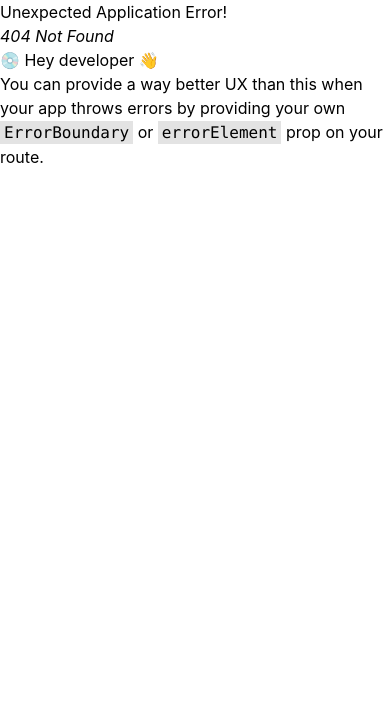
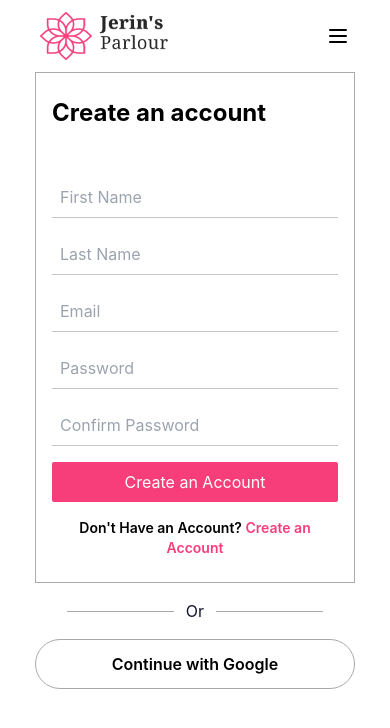
Before and after one commit to JubayerP/jerins-parlour, a React (Create React App) app in the folder jerins-parlour-client/: page /login in a window 390 px wide. Before the commit this address had no page. Shown: the top 728 px of the page. Built offline with nearby package versions, Linux system fonts and the light colour scheme.

Commit message:
signup form added responsive

```diff
--- /dev/null
+++ b/jerins-parlour-client/src/Pages/Login/Login.js
@@ -0,0 +1,37 @@
+import React from 'react';
+import { Link } from 'react-router-dom';
+import Button from '../../components/Button';
+
+const Login = () => {
+    return (
+        <>
+            <div className='border border-[#ababab] lg:max-w-md md:max-w-md sm:max-w-sm max-w-xs lg:mx-auto lg:px-12 md:px-10 sm:px-10 px-4 py-6 md:mx-auto sm:mx-auto mx-auto'>
+                <h3 className="text-2xl font-bold text-black mb-12">Create an account</h3>
+
+                <form className=''>
+                    <div className=''>
+                        <input type="text" placeholder='First Name' className='block py-2 w-full outline-none pl-2 border-b border-[#c5c5c5] mb-4' />
+                        <input type="text" placeholder='Last Name' className='block py-2 w-full outline-none pl-2 border-b border-[#c5c5c5] mb-4' />
+                        <input type="email" placeholder='Email' className='block py-2 w-full outline-none pl-2 border-b border-[#c5c5c5] mb-4' />
+                        <input type="password" placeholder='Password' className='block py-2 w-full outline-none pl-2 border-b border-[#c5c5c5] mb-4' />
+                        <input type="password" placeholder='Confirm Password' className='block py-2 w-full outline-none pl-2 border-b border-[#c5c5c5] mb-4' />
+                        <Button classes={'w-full rounded-sm'}>Create an Account</Button>
+                    </div>
+                </form>
+                <p className='text-sm font-semibold text-center mt-4'>Don't Have an Account? <Link className='text-primary' to='/register'>Create an Account</Link></p>
+            </div>
+
+            <div className='flex justify-center items-center space-x-3 lg:max-w-md md:max-w-md sm:max-w-sm max-w-xs mx-auto my-4'>
+                <div className='h-px w-1/3 bg-[#aaaaaa]'></div>
+                <p className='text-accent'>Or</p>
+                <div className='h-px w-1/3 bg-[#aaaaaa]'></div>
+            </div>
+
+            <div className='text-center lg:max-w-md md:max-w-md sm:max-w-sm max-w-xs mx-auto mb-5'>
+                <button className='border bg-transparent border-[#aaa] w-full py-3 rounded-full text-base font-semibold'>Continue with Google</button>
+            </div>
+        </>
+    );
+};
+
+export default Login;
--- a/jerins-parlour-client/src/Pages/Shared/Navbar/Navbar.js
+++ b/jerins-parlour-client/src/Pages/Shared/Navbar/Navbar.js
@@ -1,11 +1,13 @@
-import React, { useState } from 'react';
-import { Link } from 'react-router-dom';
+import React, { useEffect, useState } from 'react';
+import { Link, useLocation } from 'react-router-dom';
 import logo from '../../../assets/logo.png';
 import Button from '../../../components/Button';
 
 
 const Navbar = () => {
+    const [navbg, setNavbg] = useState('bg-secondary');
     const [open, setOpen] = useState();
+    const location = useLocation();
     const menuItems = <>
         <Link className='md:p-4 py-2 block' to='/home'>Home</Link>
         <Link className='md:p-4 py-2 block' to='/'>Our Portfolio</Link>
@@ -13,8 +15,17 @@ const Navbar = () => {
         <Link className='md:p-4 py-2 block' to='/'>Contact Us</Link>
         <Link className='md:p-4 py-2 block' to='/login'><Button classes={'px-8'}>Login</Button></Link>
     </>
+
+    useEffect(() => {
+        if (window.location.pathname === '/login') {
+            setNavbg('white')
+        } else {
+            setNavbg('secondary')
+        }
+    },[location])
+
     return (
-        <div className='flex flex-wrap w-full justify-between items-center px-10 bg-secondary py-3'>
+        <div className={`flex flex-wrap w-full justify-between items-center px-10 bg-${navbg} py-3`}>
             <div>
                 <Link to='/'><img className='w-32' src={logo} alt="" /></Link>
             </div>
--- a/jerins-parlour-client/src/Routes/Routes/Routes.js
+++ b/jerins-parlour-client/src/Routes/Routes/Routes.js
@@ -1,6 +1,7 @@
 import { createBrowserRouter } from 'react-router-dom';
 import Main from '../../Layouts/Main';
 import Home from '../../Pages/Home/Home/Home';
+import Login from '../../Pages/Login/Login';
 
 export const router = createBrowserRouter([
     {
@@ -14,6 +15,10 @@ export const router = createBrowserRouter([
             {
                 path: '/home',
                 element: <Home />
+            },
+            {
+                path: '/login',
+                element: <Login />
             }
         ]
     }
```
